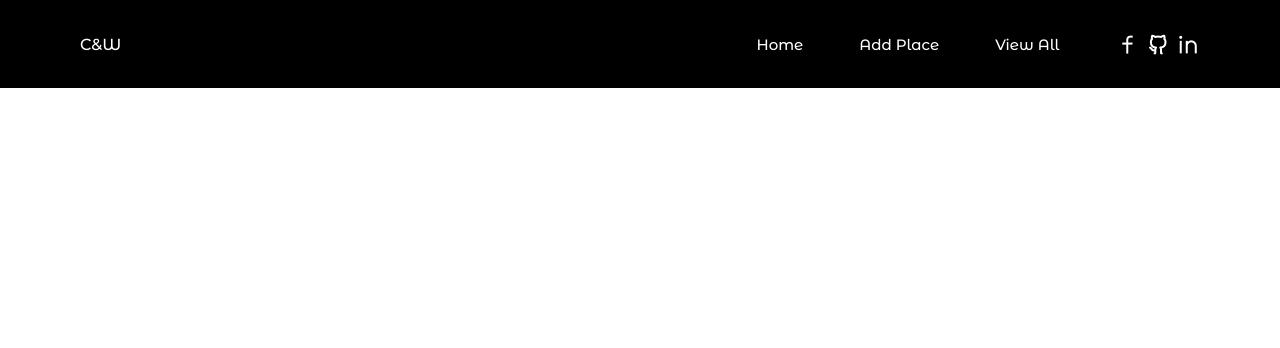
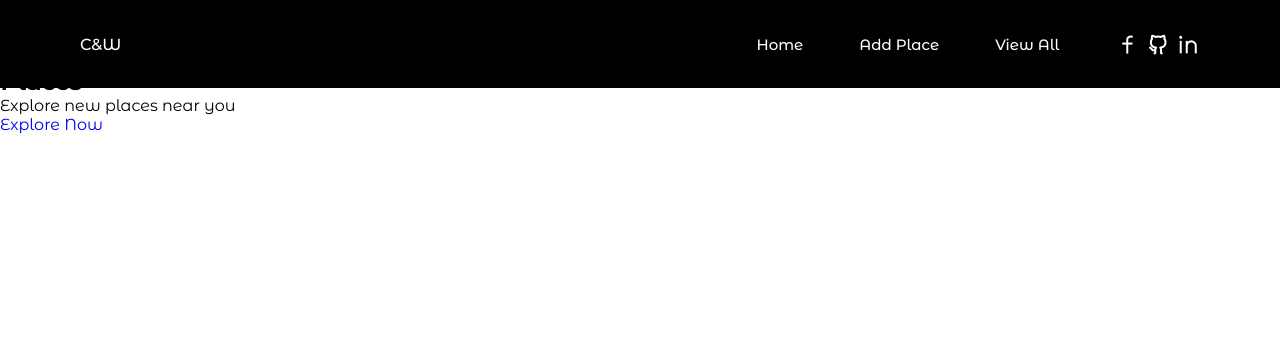
Before and after one commit to dservsolutions/Cafe-and-Wifi-Website, a Flask app: page / in a window 1280 px wide. Shown: the top 348 px of the page. Run offline with Flask 3, Linux system fonts and the light colour scheme; data comes from the database, SQL or seed files in the repository.

Commit message:
Working at HOME

```diff
--- a/templates/index.html
+++ b/templates/index.html
@@ -68,11 +68,24 @@
       </header>
 
       <!--==================== MAIN ====================-->
-      <main>
-         <!-- Insert page sections -->
+      <main class="l-main">
+        <section class="home" id="home">
+            <div class="home__container bd-grid">
+                <div class="home__sneaker">
+                    <div class="home_shape">
+                        <img src="" alt="" class="home__img">
+                    </div>
 
+                    <div class="home__data">
+                    <span class="home_new" >New in </span>
+                    <h1 class="home__title">Coffe$Wifi <br> Places</h1>
+                    <p class="home__description">Explore new places near you</p>
+                    <a href="#" class="button">Explore Now</button>
+                    </div>
+                </div>
+            </div>
+        </section>
       </main>
-
       <!--=============== MAIN JS ===============-->
       <script src="./static/js/main.js"></script>
    </body>
```
